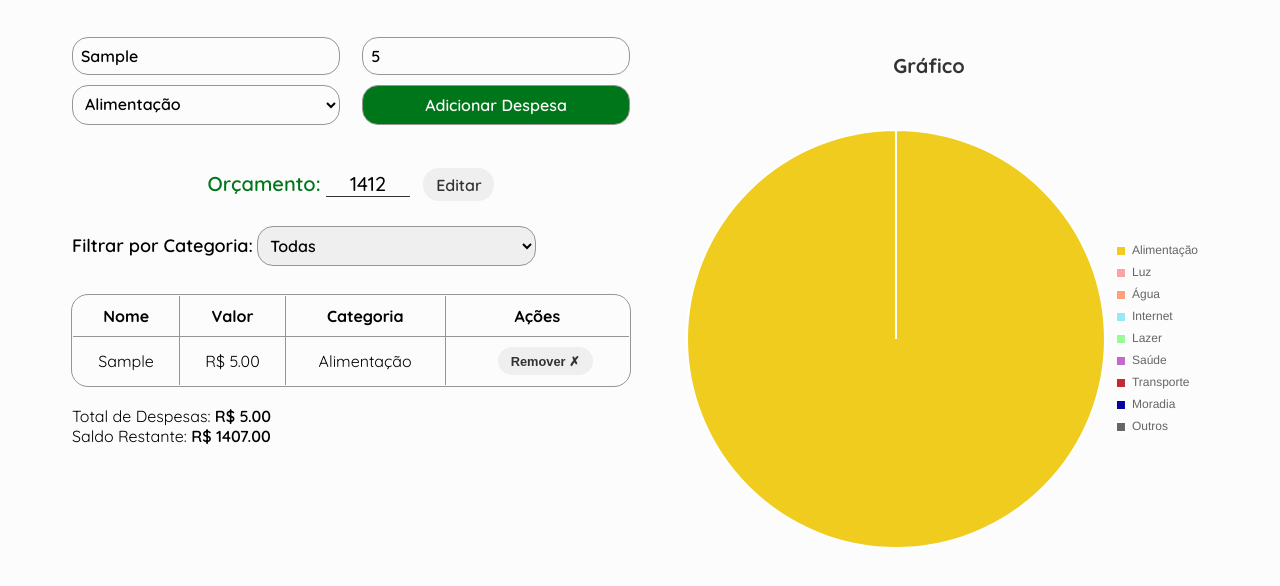
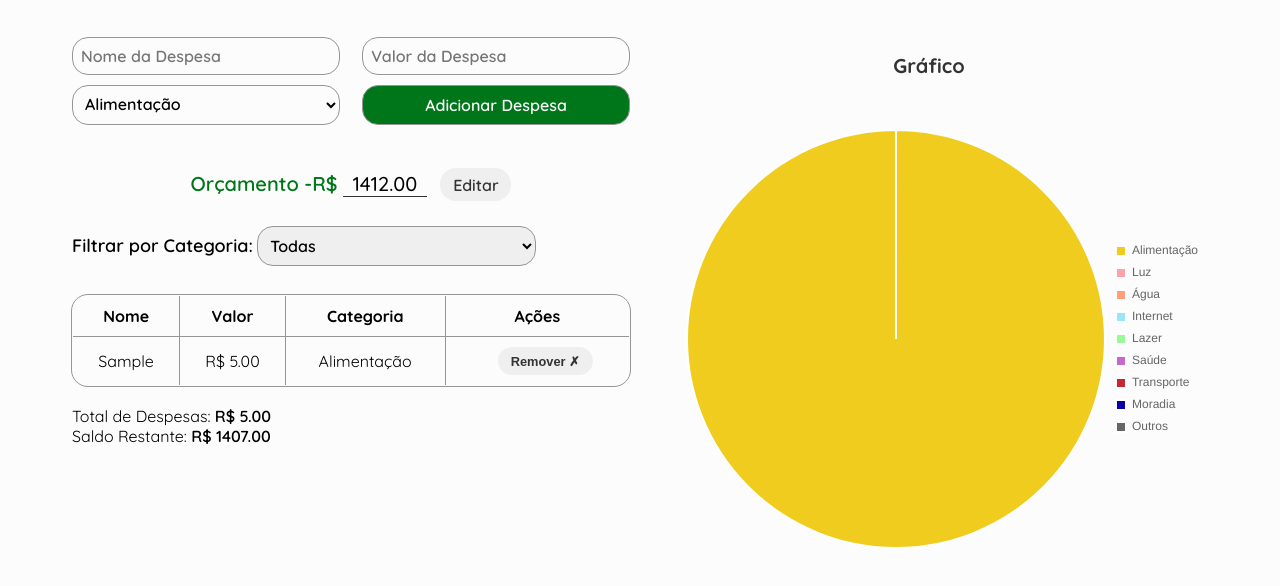
Before and after one commit to alvesjaov/gerenciador-despesas, a website built with webpack: page index.html in a window 1280 px wide. Both pictures are taken after typing "Sample", "5" into the empty fields and a click on the button "Adicionar Despesa". Shown: the part 132-718 px from the top of the page. Built offline with nearby package versions, Linux system fonts and the light colour scheme.

Commit message:
feat: Atualiza campos de entrada
Atualiza campo despesa para permitir valores decimais com duas casas decimais e limpa campos do formulário após preenchimento

```diff
--- a/index.html
+++ b/index.html
@@ -16,7 +16,7 @@
             <div class="main-content">
                 <form id="expense-form">
                     <input type="text" id="expense-name" placeholder="Nome da Despesa" required>
-                    <input type="number" id="expense-amount" placeholder="Valor da Despesa" required>
+                    <input type="number" id="expense-amount" placeholder="Valor da Despesa" step="0.01" required>
                     <select id="expense-category">
                         <option value="Alimentação">Alimentação</option>
                         <option value="Luz">Luz</option>
@@ -32,7 +32,7 @@
                 </form>
 
                 <div class="summary">
-                    <p>Orçamento: <input type="number" id="budget-amount" value="1412" readonly>
+                    <p>Orçamento -R$ <input type="number" id="budget-amount" value="1412.00" readonly>
                         <button id="edit-budget">Editar</button>
                     </p>
                 </div>
--- a/src/ts/app.ts
+++ b/src/ts/app.ts
@@ -83,6 +83,11 @@ function addExpense() {
     updateTable(); // Atualiza a tabela com a nova lista de despesas
     updateSummary(); // Atualiza o resumo de valores (total e restante)
     updateChart(); // Atualiza o gráfico de categorias
+
+    // Limpa os campos de entrada após adicionar a despesa
+    expenseNameInput.value = '';
+    expenseAmountInput.value = '';
+    expenseCategorySelect.value = 'Alimentação';
 }
 
 // Função para gerar um ID único
```
